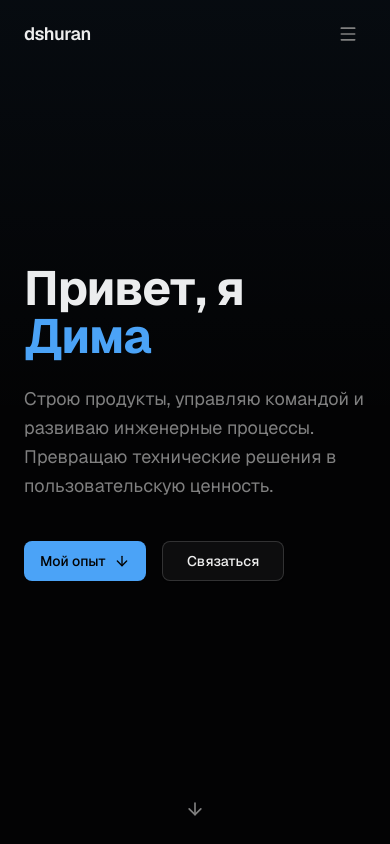
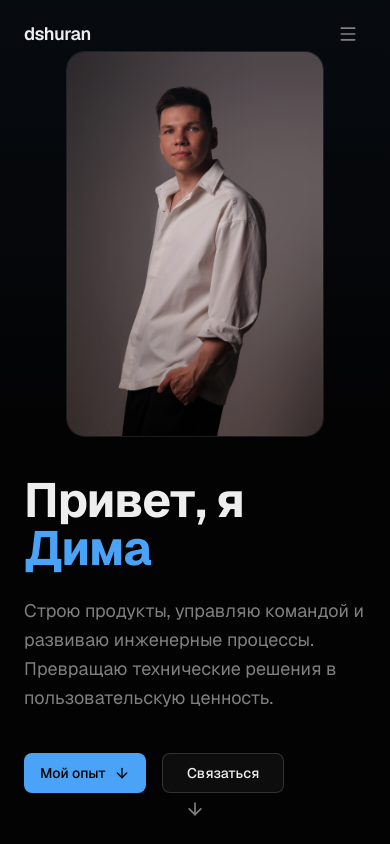
Before and after one commit to dshuran/dshuran-site, a Next.js app: page / in a window 390 px wide. Shown: the top 844 px of the page. Built offline with nearby package versions, Linux system fonts and the light colour scheme.

Commit message:
feat: add photo to Hero section with split layout
Photo displayed on the right side, text on the left.
Asymmetric grid (3fr/2fr) to keep heading on one line.
On mobile, photo appears above text.

Co-Authored-By: Claude Opus 4.6 <noreply@anthropic.com>

```diff
--- a/components/Hero.tsx
+++ b/components/Hero.tsx
@@ -3,6 +3,7 @@
 import { Button } from "@/components/ui/button";
 import { motion } from "framer-motion";
 import { ArrowDown } from "lucide-react";
+import Image from "next/image";
 
 export function Hero() {
   const scrollToContact = () => {
@@ -14,19 +15,19 @@ export function Hero() {
       {/* Subtle gradient background */}
       <div className="absolute inset-0 bg-gradient-to-b from-primary/5 via-transparent to-transparent pointer-events-none" />
 
-      <div className="max-w-5xl mx-auto w-full">
+      <div className="max-w-5xl mx-auto w-full grid grid-cols-1 md:grid-cols-[3fr_2fr] gap-10 md:gap-12 items-center">
         <motion.div
           initial={{ opacity: 0, y: 30 }}
           animate={{ opacity: 1, y: 0 }}
           transition={{ duration: 0.7, ease: "easeOut" }}
-          className="space-y-6"
+          className="space-y-6 order-2 md:order-1"
         >
           <h1 className="text-5xl sm:text-6xl lg:text-7xl font-bold tracking-tight">
             Привет, я{" "}
             <span className="text-primary">Дима</span>
           </h1>
 
-          <p className="text-muted-foreground text-lg sm:text-xl max-w-2xl leading-relaxed">
+          <p className="text-muted-foreground text-lg sm:text-xl leading-relaxed">
             Строю продукты, управляю командой и развиваю инженерные процессы.
             Превращаю технические решения в пользовательскую ценность.
           </p>
@@ -53,6 +54,22 @@ export function Hero() {
             </Button>
           </motion.div>
         </motion.div>
+
+        <motion.div
+          initial={{ opacity: 0, scale: 0.9 }}
+          animate={{ opacity: 1, scale: 1 }}
+          transition={{ duration: 0.7, ease: "easeOut", delay: 0.2 }}
+          className="order-1 md:order-2 flex justify-center"
+        >
+          <Image
+            src="/photo.jpeg"
+            alt="Дима"
+            width={400}
+            height={500}
+            className="w-64 sm:w-72 md:w-80 lg:w-96 rounded-2xl object-cover object-[center_20%] ring-1 ring-white/10"
+            priority
+          />
+        </motion.div>
       </div>
 
       {/* Scroll indicator */}
```
Also changed, not shown: public/photo.jpeg (added).
